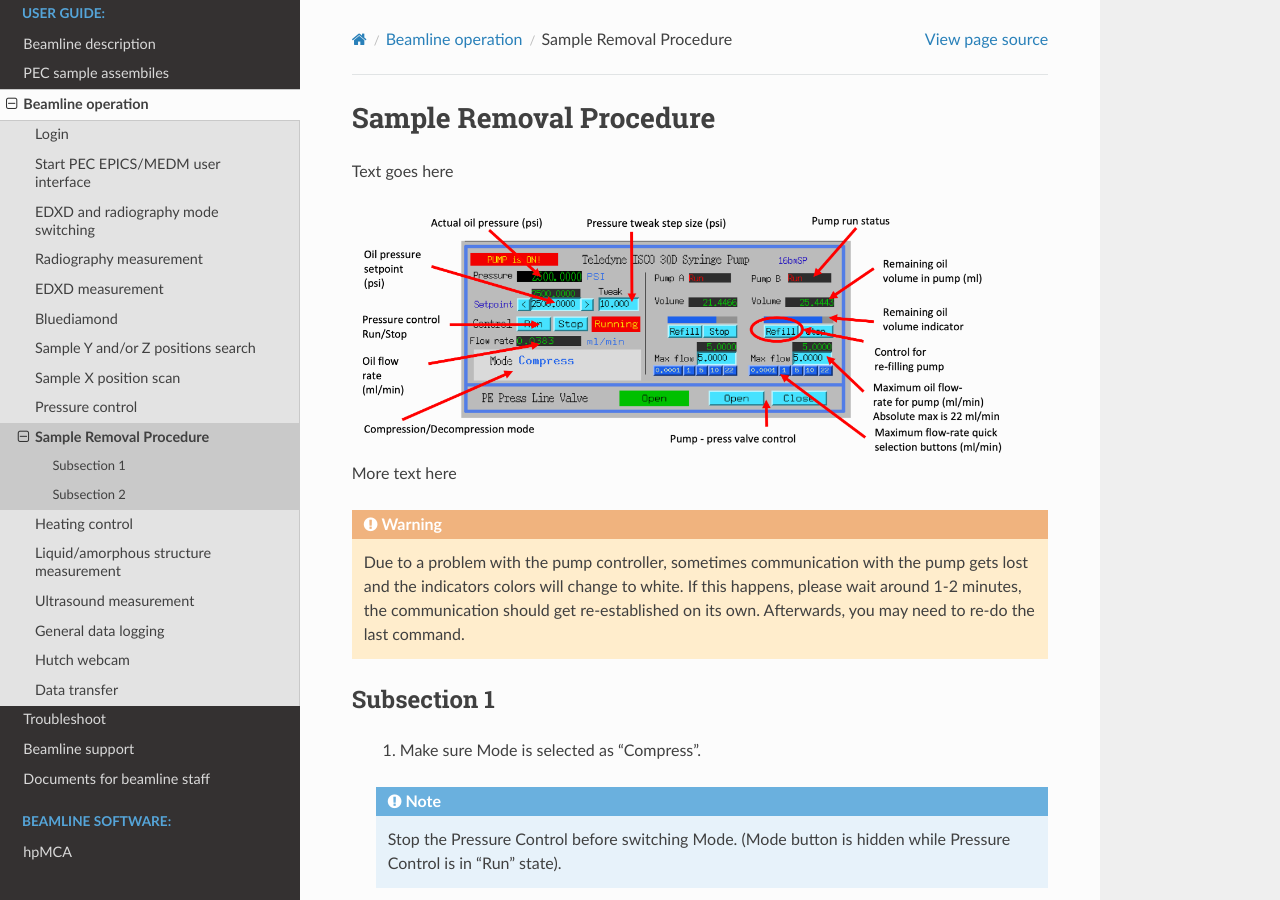
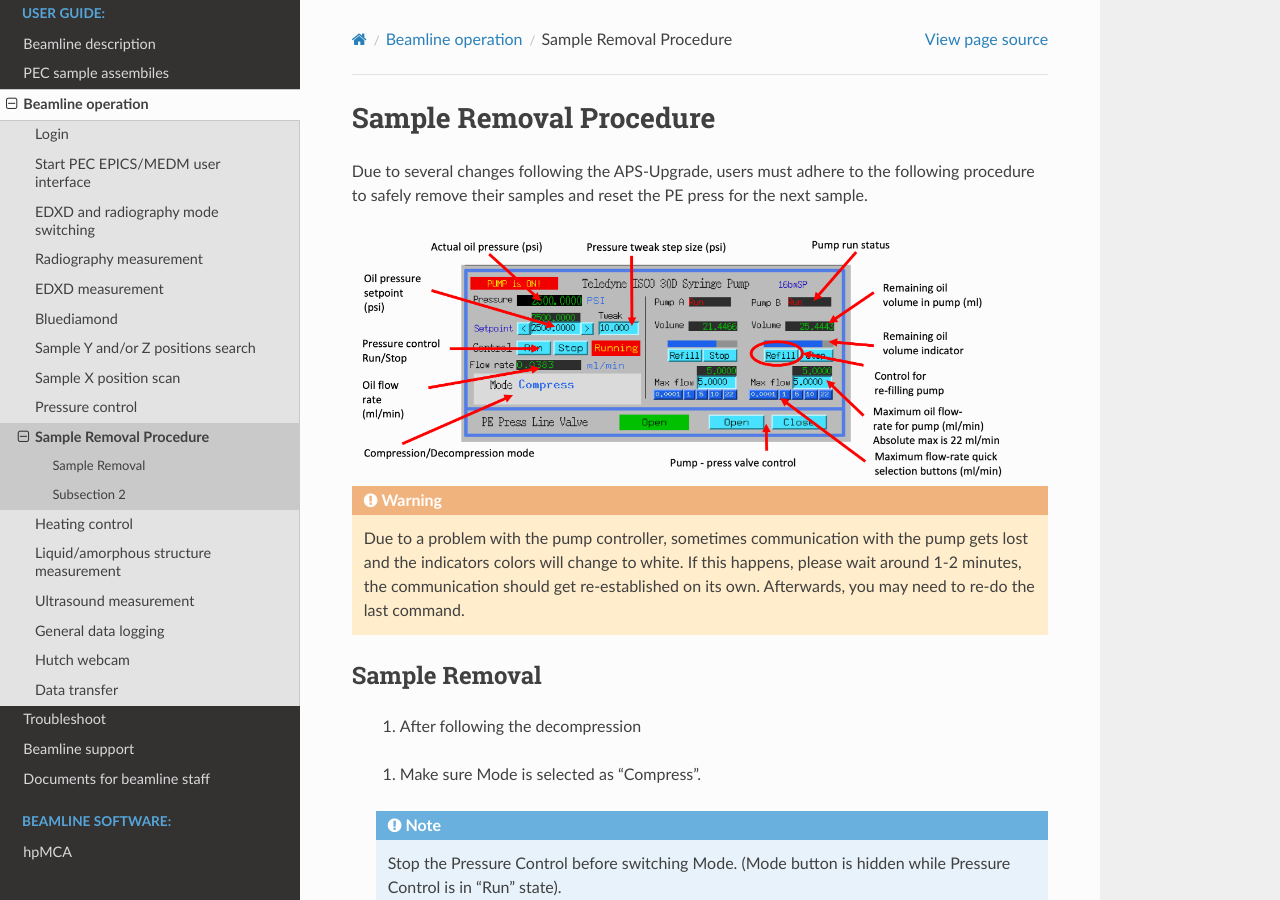
Before and after one commit to taeastmo/16BMB_manual, a Sphinx documentation site: the page built from docs/source/operations/item_010_sample_removal.rst, in a window 1280 px wide and 900 px high. Built offline with Sphinx 7.4.7 and the Read the Docs theme 3.1.0, drawn with Linux system fonts in a browser that asks for light colours.

Commit message:
Update item_010_sample_removal.rst

```diff
--- a/docs/source/operations/item_010_sample_removal.rst
+++ b/docs/source/operations/item_010_sample_removal.rst
@@ -1,21 +1,25 @@
 Sample Removal Procedure
 ------------------------
-Text goes here
+Due to several changes following the APS-Upgrade, users must adhere to the following procedure to safely remove their samples and reset the PE press for the next sample.
 
 .. figure:: /images/operation/syringe_pump_interface.png
    :alt: syringe_pump_interface
    :width: 720px
    :align: center
 
-More text here
 
 .. warning:: Due to a problem with the pump controller, sometimes communication with the pump
    gets lost and the indicators colors will change to white.
    If this happens, please wait around 1-2 minutes, the communication should get re-established on its own.
    Afterwards, you may need to re-do the last command.
 
-Subsection 1
-^^^^^^^^^^^
+Sample Removal
+^^^^^^^^^^^^^^
+   1. After following the decompression
+
+
+
+
 
    1. Make sure Mode is selected as “Compress”.
 
```
